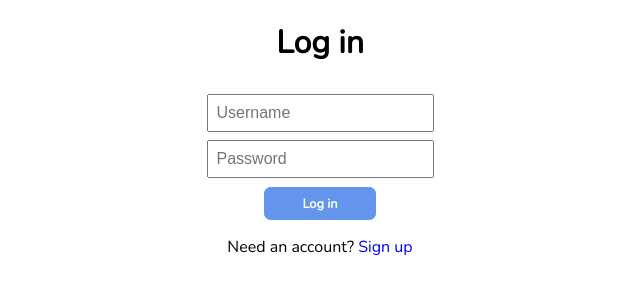
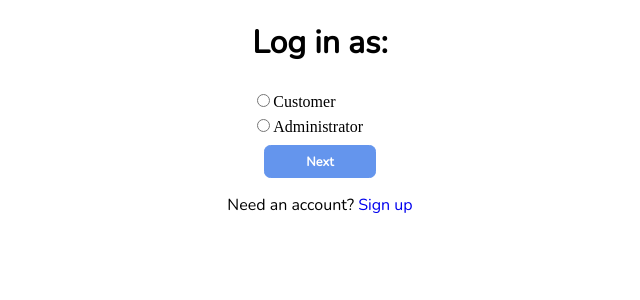
Before and after one commit to jonl210/digital-flea-market, a Django app: page /login in a window 1280 px wide. Shown: the part 80-380 px from the top of the page, without its empty margins (320-960 px from the left). Run offline with Django 4.2, Linux system fonts and the light colour scheme.

Commit message:
changed login to add cust/admin radio and added shopping cart page.

```diff
--- a/home/templates/home/login.html
+++ b/home/templates/home/login.html
@@ -9,12 +9,28 @@
   <body>
     {% include "home/navbar.html" %}
     <main>
-      <h1>Log in</h1>
-      <form>
-        <input class="login-input" type="text" placeholder="Username" />
-        <input class="login-input" type="password" placeholder="Password" />
-        <button type="submit">Log in</button>
-      </form>
+        <div id="content">
+
+
+
+        </div>
+
+
+          <script>
+              document.getElementById("content").innerHTML = '<h1>Log in as:</h1><form onsubmit="showLogin()"><label><input class="login-input" type="radio" name="cust_admin" value="customer"/>Customer</label><label><input class="login-input" type="radio" name="cust_admin" value="administrator"/>Administrator</label><button type="submit" >Next</button></form>';
+
+              function showLogin(){
+                  which_login = document.forms[0];
+                  if (which_login[1].checked){
+                      document.getElementById("content").innerHTML = '<h1>Admin Log in</h1><form><input class="login-input" type="text" placeholder="Username" /><input class="login-input" type="password" placeholder="Password" /><button type="submit" >Next</button></form>';
+                  } else if (which_login[0].checked) {
+                      document.getElementById("content").innerHTML = '<h1>Customer Log in</h1><form><input class="login-input" type="text" placeholder="Username" /><input class="login-input" type="password" placeholder="Password" /><button type="submit" >Log in</button></form>';
+                  } else {
+                      document.getElementById("content").innerHTML = '<h1>Log in as:</h1><form onsubmit="showLogin()"><label><input class="login-input" type="radio" name="cust_admin" value="customer"/>Customer</label><label><input class="login-input" type="radio" name="cust_admin" value="administrator"/>Administrator</label><button type="submit" >Log in</button></form>';
+                  }
+              }
+        </script>
+
       <p>Need an account? <a href="{% url 'home:signup' %}">Sign up</a></p>
     </main>
   </body>
--- a/home/templates/home/navbar.html
+++ b/home/templates/home/navbar.html
@@ -28,7 +28,7 @@
           <li><a href="#">Category 2</a></li>
           <li><a href="#">Category 3</a></li>
           <li>
-            <a href="#"
+            <a href="{% url 'home:shopcart' %}"
               ><span class="material-symbols-outlined"> shopping_cart </span></a
             >
           </li>
--- a/home/urls.py
+++ b/home/urls.py
@@ -7,4 +7,5 @@ urlpatterns = [
     path('', views.index, name='index'),
     path('login', views.login_page, name='login'),
     path('signup', views.signup_page, name='signup'),
+    path('shopcart', views.shopcart_page, name='shopcart'),
 ]
--- a/home/views.py
+++ b/home/views.py
@@ -8,3 +8,6 @@ def login_page(request):
 
 def signup_page(request):
     return render(request, "home/signup.html")
+
+def shopcart_page(request):
+    return render(request, "home/shopcart.html")
```
Also changed, not shown: home/templates/home/shopcart.html (added, +18 -0 lines).
